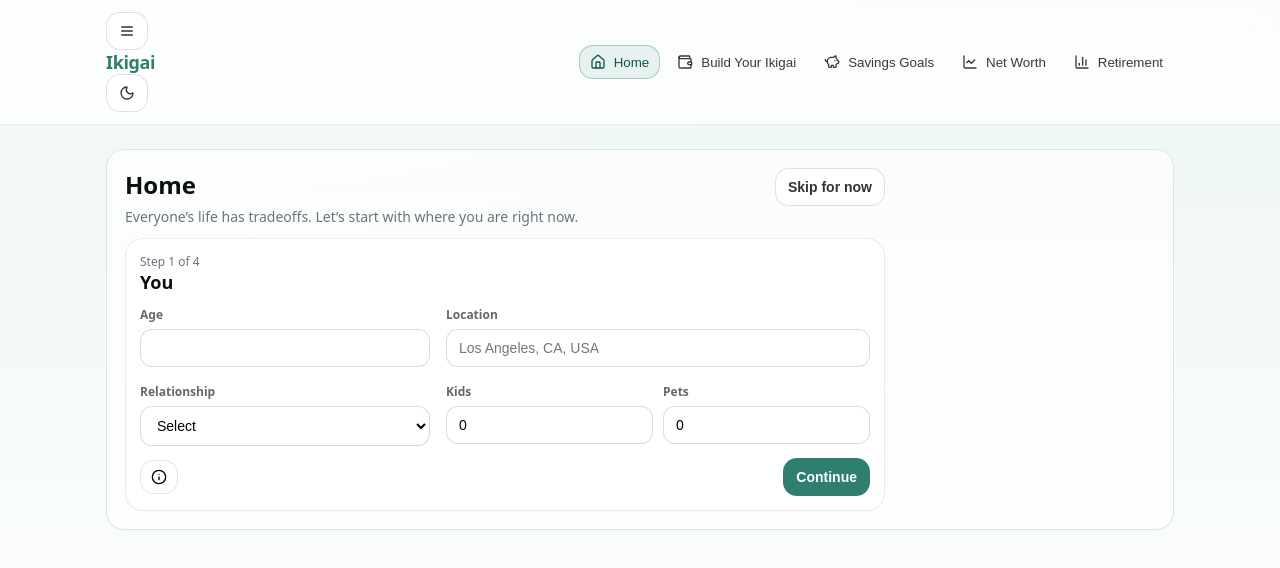
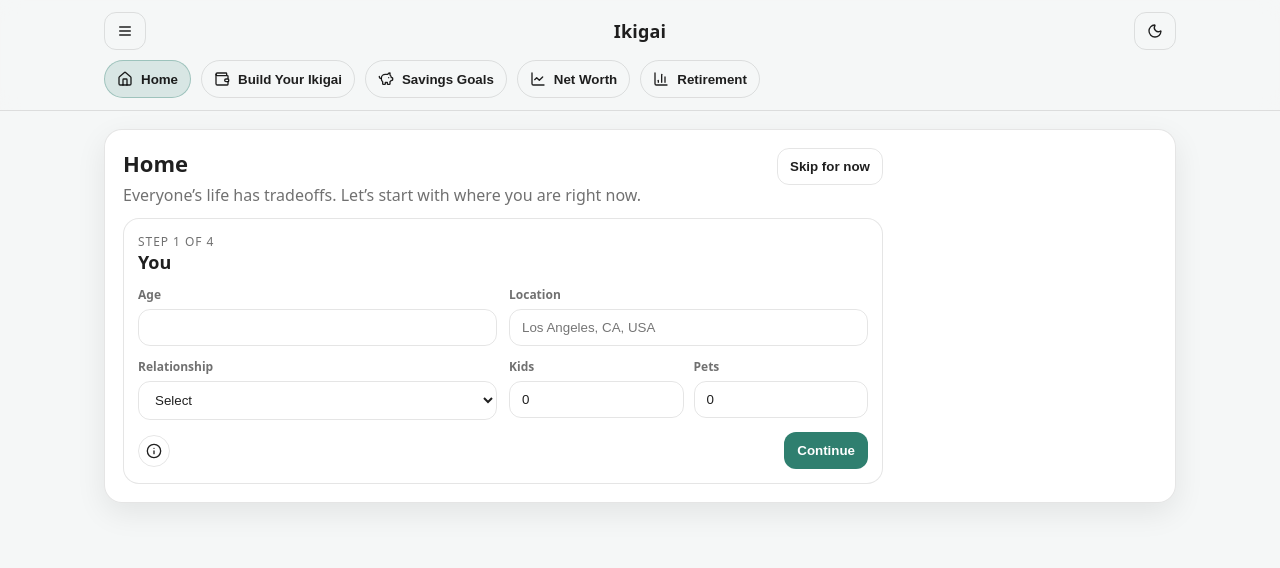
Before and after one commit to chadpagne/ikigai-app, a React (Vite) app: page /#home in a window 1280 px wide. Shown: the top 568 px of the page. Built offline with nearby package versions, Linux system fonts and the light colour scheme.

Commit message:
Update styles.css

```diff
--- a/src/styles.css
+++ b/src/styles.css
@@ -1,10 +1,26 @@
 :root{
   --brand-green:#2f7f6f;
   --brand-blue:#3a9fbf;
-  --bg1:#f6fbf9;
-  --border:#d7e7e3;
-  --text:#0b0f0e;
-  --muted:#6b7280;
+
+  --bg:#f5f7f7;
+  --card:rgba(255,255,255,0.92);
+  --tile:rgba(255,255,255,0.92);
+
+  --text:rgba(0,0,0,0.88);
+  --muted:rgba(0,0,0,0.56);
+  --border:rgba(0,0,0,0.10);
+  --shadow:0 10px 30px rgba(0,0,0,0.08);
+}
+
+body.dark{
+  --bg:#0b0f12;
+  --card:rgba(18,24,28,0.92);
+  --tile:rgba(18,24,28,0.92);
+
+  --text:rgba(255,255,255,0.90);
+  --muted:rgba(255,255,255,0.62);
+  --border:rgba(255,255,255,0.14);
+  --shadow:0 12px 40px rgba(0,0,0,0.35);
 }
 
 *{ box-sizing:border-box; }
@@ -12,102 +28,156 @@ html,body{ height:100%; }
 body{
   margin:0;
   font-family: ui-sans-serif, system-ui, -apple-system, Segoe UI, Roboto, Helvetica, Arial, "Apple Color Emoji","Segoe UI Emoji";
-  color: var(--text);
-  background: linear-gradient(to bottom, var(--bg1), white);
+  background:var(--bg);
+  color:var(--text);
 }
 
-a{ color:inherit; text-decoration:none; }
+a{ color:inherit; }
 
 .container{
-  max-width: 1100px;
-  margin: 0 auto;
-  padding: 24px 16px;
+  max-width:1100px;
+  margin:0 auto;
+  padding:18px 14px 40px;
 }
 
 .header{
-  position: sticky;
-  top: 0;
-  z-index: 20;
-  backdrop-filter: blur(10px);
-  background: rgba(255,255,255,0.8);
-  border-bottom: 1px solid rgba(0,0,0,0.06);
+  position:sticky;
+  top:0;
+  z-index:50;
+  background:rgba(245,247,247,0.7);
+  backdrop-filter:saturate(180%) blur(10px);
+  border-bottom:1px solid var(--border);
+}
+body.dark .header{
+  background:rgba(11,15,18,0.70);
 }
 
-.header-inner{
-  max-width: 1100px;
-  margin: 0 auto;
-  padding: 12px 16px;
-  display: flex;
-  align-items: center;
-  justify-content: space-between;
-  gap: 12px;
+.header-inner{ max-width:1100px; margin:0 auto; padding:12px 14px; }
+
+.header-toprow{
+  display:flex;
+  align-items:center;
+  justify-content:space-between;
+  gap:10px;
 }
 
 .brand{
-  font-weight: 700;
-  letter-spacing: -0.02em;
-  color: var(--brand-green);
-  font-size: 18px;
-  display:flex;
-  align-items:center;
-  gap:10px;
-}
-
-.chip{
-  display:inline-flex;
-  align-items:center;
-  gap:8px;
-  border:1px solid rgba(0,0,0,0.10);
-  padding:8px 10px;
-  border-radius: 14px;
-  background:white;
+  font-weight:900;
+  letter-spacing:0.2px;
+  font-size:18px;
 }
 
 .nav{
   display:flex;
-  gap: 8px;
-  flex-wrap: wrap;
-  align-items:center;
+  gap:10px;
+  flex-wrap:wrap;
+  margin-top:10px;
 }
 
 .tab{
   display:inline-flex;
   align-items:center;
   gap:8px;
-  padding: 8px 10px;
-  border-radius: 14px;
-  border: 1px solid transparent;
-  color: rgba(0,0,0,0.78);
-  background: transparent;
+  padding:10px 12px;
+  border-radius:999px;
+  background:transparent;
+  border:1px solid var(--border);
+  color:var(--text);
   cursor:pointer;
+  font-weight:700;
 }
-.tab:hover{ background: rgba(255,255,255,0.7); border-color: rgba(0,0,0,0.10); }
 .tab.active{
-  background: rgba(47,127,111,0.10);
-  border-color: rgba(47,127,111,0.35);
-  color: rgba(16, 84, 73, 1);
+  background:rgba(47,127,111,0.14);
+  border-color:rgba(47,127,111,0.35);
 }
 
 .card{
-  border: 1px solid var(--border);
-  border-radius: 18px;
-  background: rgba(255,255,255,0.75);
-  box-shadow: 0 1px 0 rgba(0,0,0,0.02);
+  background:var(--card);
+  border:1px solid var(--border);
+  border-radius:18px;
+  box-shadow:var(--shadow);
 }
 
-.card-body{ padding: 18px; }
+.card-body{ padding:18px; }
 
-.h1{ font-size: 24px; margin: 0; }
-.sub{ margin: 6px 0 0; color: var(--muted); font-size: 14px; }
+.h1{ margin:0; font-size:22px; font-weight:900; }
+.sub{ margin:6px 0 0; color:var(--muted); }
 
-.grid-2{ display:grid; grid-template-columns: 1fr; gap: 16px; }
-.grid-3{ display:grid; grid-template-columns: 1fr; gap: 16px; }
-.grid-4{ display:grid; grid-template-columns: 1fr; gap: 16px; }
+.note{
+  background:var(--card);
+  border:1px solid var(--border);
+  border-radius:16px;
+  padding:14px;
+}
 
-@media (min-width: 860px){
-  .grid-2{ grid-template-columns: 1fr 1fr; }
-  .grid-3{ grid-template-columns: repeat(3, 1fr); }
-  .grid-4{ grid-template-columns: repeat(4, 1fr); }
+.tile{
+  background:var(--tile);
+  border:1px solid var(--border);
+  border-radius:16px;
+  padding:14px;
+}
+
+.muted{ color:var(--muted); }
+.small{ font-size:13px; line-height:1.35; }
+.kicker{ font-size:12px; letter-spacing:0.08em; text-transform:uppercase; color:var(--muted); }
+.label{ font-size:12px; color:var(--muted); font-weight:700; }
+
+.big-number{
+  margin-top:8px;
+  font-size:28px;
+  font-weight:950;
+  letter-spacing:-0.02em;
+  cursor:pointer;
+}
+.big-number small{
+  display:block;
+  margin-top:6px;
+  font-size:12px;
+  font-weight:800;
+  color:var(--muted);
+}
+
+.row{ display:flex; gap:10px; }
+.right{ margin-left:auto; }
+
+.grid-2{
+  display:grid;
+  grid-template-columns: repeat(2, minmax(0, 1fr));
+  gap:12px;
+}
+.grid-3{
+  display:grid;
+  grid-template-columns: repeat(3, minmax(0, 1fr));
+  gap:12px;
+}
+.grid-4{
+  display:grid;
+  grid-template-columns: repeat(4, minmax(0, 1fr));
+  gap:12px;
+}
+
+@media (max-width: 980px){
+  .grid-4{ grid-template-columns: repeat(2, minmax(0, 1fr)); }
+  .grid-3{ grid-template-columns: repeat(2, minmax(0, 1fr)); }
+}
+@media (max-width: 640px){
+  .grid-2,.grid-3,.grid-4{ grid-template-columns: 1fr; }
+  .nav{ gap:8px; }
+}
+
+.field{ display:flex; flex-direction:column; gap:6px; }
+.input, select{
+  width:100%;
+  padding:10px 12px;
+  border-radius:12px;
+  border:1px solid var(--border);
+  background:transparent;
+  color:var(--text);
+  outline:none;
+}
+.input:focus, select:focus{
+  border-color:rgba(58,159,191,0.55);
+  box-shadow:0 0 0 4px rgba(58,159,191,0.12);
 }
 
 .btn{
@@ -115,218 +185,139 @@ a{ color:inherit; text-decoration:none; }
   align-items:center;
   justify-content:center;
   gap:8px;
-  border: 1px solid rgba(0,0,0,0.12);
-  background: white;
-  color: rgba(0,0,0,0.80);
-  padding: 10px 12px;
-  border-radius: 14px;
+  padding:10px 12px;
+  border-radius:12px;
+  border:1px solid var(--border);
+  background:transparent;
+  color:var(--text);
   cursor:pointer;
-  font-weight: 600;
-  font-size: 14px;
+  font-weight:800;
 }
-.btn:hover{ background: rgba(0,0,0,0.03); }
 .btn.primary{
-  background: var(--brand-green);
-  color: white;
-  border-color: rgba(0,0,0,0);
+  background:var(--brand-green);
+  border-color:rgba(0,0,0,0.0);
+  color:white;
 }
-.btn.primary:hover{ filter: brightness(0.96); }
 .btn.ghost{
-  background: transparent;
-  border-color: transparent;
+  border-color:transparent;
+  background:transparent;
 }
-.btn.ghost:hover{ background: rgba(0,0,0,0.04); }
+.btn.outline{
+  background:transparent;
+}
+.pill{
+  padding:8px 10px;
+  border-radius:999px;
+  border:1px solid var(--border);
+  background:transparent;
+  cursor:pointer;
+  font-weight:800;
+  color:var(--text);
+}
+.pill.active{
+  background:rgba(58,159,191,0.14);
+  border-color:rgba(58,159,191,0.35);
+}
 
-.field{
-  display:flex;
-  flex-direction: column;
-  gap:6px;
-}
-.label{
-  font-size: 12px;
-  color: rgba(0,0,0,0.60);
-  font-weight: 600;
-}
-.input, select, input[type="range"]{
-  border: 1px solid rgba(0,0,0,0.14);
-  background: white;
-  border-radius: 12px;
-  padding: 10px 12px;
-  font-size: 14px;
-}
-.row{
-  display:flex;
-  gap: 10px;
-  flex-wrap: wrap;
-}
-.right{ margin-left:auto; }
-.muted{ color: var(--muted); }
-.small{ font-size: 12px; }
-.pill{
+.badge{
   display:inline-flex;
   align-items:center;
   gap:6px;
-  padding: 6px 10px;
-  border-radius: 999px;
-  border: 1px solid rgba(0,0,0,0.12);
-  background:white;
-  font-size: 12px;
+  padding:6px 10px;
+  border-radius:999px;
+  font-size:12px;
+  font-weight:900;
+  border:1px solid var(--border);
+}
+.badge.good{ background:rgba(47,127,111,0.14); border-color:rgba(47,127,111,0.35); }
+.badge.warn{ background:rgba(58,159,191,0.14); border-color:rgba(58,159,191,0.35); }
+
+.divider{
+  height:1px;
+  background:var(--border);
+  margin:12px 0;
+}
+
+/* Tooltips */
+.chip{
+  width:32px;
+  height:32px;
+  border-radius:999px;
+  border:1px solid var(--border);
+  display:inline-flex;
+  align-items:center;
+  justify-content:center;
+  background:transparent;
+  color:var(--text);
   cursor:pointer;
 }
-.pill.active{
-  background: rgba(47,127,111,0.10);
-  border-color: rgba(47,127,111,0.35);
-  color: rgba(16, 84, 73, 1);
+.tooltip-pop{
+  position:fixed;
+  max-width:min(320px, calc(100vw - 24px));
+  z-index:9999;
+  background:var(--card);
+  border:1px solid var(--border);
+  color:var(--text);
+  padding:10px 12px;
+  border-radius:12px;
+  box-shadow:0 12px 40px rgba(0,0,0,0.25);
 }
 
-.note{
-  border: 1px solid rgba(0,0,0,0.08);
-  background: white;
-  border-radius: 18px;
-  padding: 14px;
+/* Drawer */
+.drawer-overlay{
+  position:fixed;
+  inset:0;
+  background:rgba(0,0,0,0.35);
+  z-index:80;
+}
+.drawer{
+  position:fixed;
+  top:0;
+  left:0;
+  height:100%;
+  width:min(340px, 92vw);
+  background:var(--card);
+  border-right:1px solid var(--border);
+  z-index:90;
+  padding:14px;
+  display:flex;
+  flex-direction:column;
+  gap:14px;
+}
+.drawer-section{
+  padding-top:10px;
+  border-top:1px solid var(--border);
 }
 
-.kicker{ font-size: 12px; color: var(--muted); }
+/* Range slider */
+.range{
+  -webkit-appearance:none;
+  appearance:none;
+  width:100%;
+  height:6px;
+  border-radius:999px;
+  background:rgba(127,127,127,0.35);
+  outline:none;
+}
+.range::-webkit-slider-thumb{
+  -webkit-appearance:none;
+  appearance:none;
+  width:18px;
+  height:18px;
+  border-radius:999px;
+  background:var(--brand-blue);
+  border:2px solid rgba(255,255,255,0.75);
+  box-shadow:0 2px 10px rgba(0,0,0,0.25);
+}
+body.dark .range::-webkit-slider-thumb{
+  border:2px solid rgba(0,0,0,0.35);
+}
 
-.badge{
-  font-size: 11px;
-  padding: 6px 10px;
-  border-radius: 999px;
-  border: 1px solid rgba(0,0,0,0.12);
-  background:white;
-}
-.badge.good{ border-color: rgba(16,185,129,0.25); background: rgba(16,185,129,0.10); color: rgba(6,95,70,1); }
-.badge.warn{ border-color: rgba(245,158,11,0.25); background: rgba(245,158,11,0.10); color: rgba(146,64,14,1); }
-
-.tile{
-  border: 1px solid var(--border);
-  border-radius: 18px;
-  background: var(--tile);
-  padding: 14px;
-}
-.big-number{ font-size: 24px; font-weight: 800; margin-top: 10px; display:flex; align-items: baseline; gap: 8px; cursor:pointer; }
-.big-number small{ font-size: 12px; color: var(--muted); font-weight: 700; }
-
-.divider{ height: 1px; background: rgba(0,0,0,0.06); margin: 12px 0; }
-
+/* Bucket tile */
 .progress-tile{
-  position: relative;
+  position:relative;
   overflow:hidden;
 }
 .progress-fill{
-  position:absolute;
-  left:0; right:0; bottom:0;
-  transform-origin: bottom;
+  pointer-events:none;
 }
-
-
-/* --- Ikigai v0.4.1 UX polish --- */
-:root{
-  --bg1:#ecf6f2;
-  --bg2:#f7fbff;
-  --tile:#ffffffcc;
-}
-body{
-  background: radial-gradient(1200px 600px at 15% -10%, var(--bg2), transparent 60%),
-              linear-gradient(to bottom, var(--bg1), white);
-}
-
-body.dark{
-  --text:#e5e7eb;
-  --muted:#9ca3af;
-  --border: rgba(255,255,255,0.12);
-  --bg1:#0b1220;
-  --bg2:#0f1b2d;
-  --tile: rgba(17,24,39,0.7);
-  background: radial-gradient(1200px 600px at 15% -10%, var(--bg2), transparent 60%),
-              linear-gradient(to bottom, var(--bg1), #05070c);
-}
-
-body.dark .header{ background: rgba(6, 10, 18, 0.7); border-bottom-color: rgba(255,255,255,0.08); }
-body.dark .card{ background: rgba(17,24,39,0.55); }
-body.dark .tile{ background: var(--tile); }
-body.dark .input, body.dark select{ background: rgba(17,24,39,0.6); color: var(--text); border-color: rgba(255,255,255,0.14); }
-body.dark .btn.outline{ border-color: rgba(255,255,255,0.16); color: var(--text); }
-
-.header-inner{
-  display:flex;
-  align-items:center;
-  justify-content:space-between;
-  gap:12px;
-}
-.brand{
-  display:flex;
-  align-items:center;
-  gap:10px;
-  font-weight:800;
-  letter-spacing:-0.02em;
-  color: var(--brand-green);
-}
-
-.nav{
-  display:flex;
-  align-items:center;
-  gap:6px;
-  flex-wrap:nowrap;
-}
-
-@media (max-width: 820px){
-  .header-inner{ align-items:flex-start; }
-  .nav{
-    overflow-x:auto;
-    -webkit-overflow-scrolling: touch;
-    gap:6px;
-    padding-bottom: 6px;
-  }
-  .nav::-webkit-scrollbar{ display:none; }
-  .tab-btn{ white-space:nowrap; }
-  .header-inner{ flex-direction: column; }
-  .header-toprow{ display:flex; align-items:center; justify-content:space-between; width:100%; }
-}
-
-.drawer-overlay{
-  position:fixed; inset:0;
-  background: rgba(0,0,0,0.35);
-  z-index: 50;
-}
-.drawer{
-  position:fixed;
-  top:0; left:0;
-  height:100%;
-  width: 320px;
-  max-width: 88vw;
-  background: white;
-  border-right: 1px solid rgba(0,0,0,0.08);
-  z-index: 60;
-  padding: 14px;
-  display:flex;
-  flex-direction: column;
-  gap: 12px;
-}
-body.dark .drawer{ background: rgba(10,14,22,0.98); border-right-color: rgba(255,255,255,0.10); }
-.drawer h3{ margin: 6px 0 2px; }
-.drawer .drawer-section{ border-top: 1px solid rgba(0,0,0,0.06); padding-top: 10px; }
-body.dark .drawer .drawer-section{ border-top-color: rgba(255,255,255,0.10); }
-
-.tooltip-wrap{ position:relative; display:inline-flex; }
-.tooltip-pop{
-  position:absolute;
-  top: calc(100% + 10px);
-  left: 50%;
-  transform: translateX(-50%);
-  width: min(280px, 78vw);
-  background: white;
-  border: 1px solid rgba(0,0,0,0.10);
-  border-radius: 14px;
-  padding: 10px 12px;
-  box-shadow: 0 12px 30px rgba(0,0,0,0.12);
-  z-index: 80;
-  font-size: 13px;
-  color: var(--text);
-}
-body.dark .tooltip-pop{ background: rgba(17,24,39,0.98); border-color: rgba(255,255,255,0.12); box-shadow: 0 12px 30px rgba(0,0,0,0.35); }
-
-.range{
-  width: 100%;
-  accent-color: var(--brand-green);
-}
```
